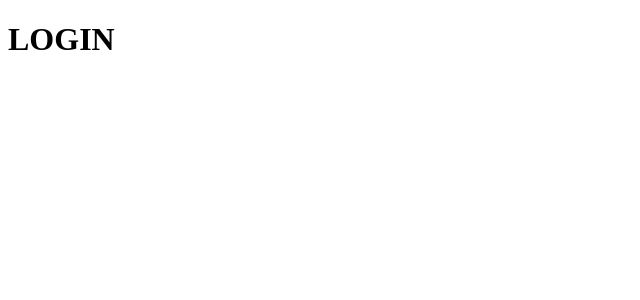
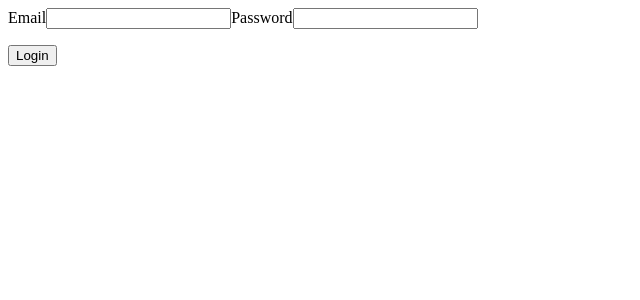
Before and after one commit to celso-rodrigo/new-shopping-cart, a React (Create React App) app: page / in a window 1280 px wide. Shown: the top 300 px of the page, without its empty margins (0-640 px from the left). Built offline with nearby package versions, Linux system fonts and the light colour scheme.

Commit message:
Iniciada página de login.

```diff
--- /dev/null
+++ b/src/helpers/loginErrorMessages.js
@@ -0,0 +1,8 @@
+export const INVALID_EMAIL = "Please enter a valid email address.";
+export const INVALID_PASSWORD = "Please enter a valid password.";
+export const SHORT_PASSWORD = "Password is too short.";
+export const LONG_PASSWORD = "Password is too long.";
+export const NO_NUMBER_PASSWORD = "Password must include numbers.";
+export const NO_LOWERCASE_PASSWORD = "Password must include lowecase characters.";
+export const NO_UPPERCASE_PASSWORD = "Password must include uppercase characters.";
+export const INVALID_PASSWORD_CHARACTERS = "Password includes invalid character.";
--- a/src/index.js
+++ b/src/index.js
@@ -1,8 +1,11 @@
 import React from "react";
 import ReactDOM from "react-dom/client";
 import App from "./App";
+import Provider from "./context/Provider";
 
 const root = ReactDOM.createRoot(document.getElementById("root"));
 root.render(
-  <App />
+  <Provider>
+    <App />
+  </Provider>
 );
--- a/src/pages/Login.js
+++ b/src/pages/Login.js
@@ -1,10 +1,57 @@
-import React from "react";
+import React, { useState } from "react";
+import * as e from "../helpers/loginErrorMessages";
+import { useNavigate } from "react-router-dom";
 
 function Login() {
+	const navigate = useNavigate();
+	const [email, setEmail] = useState("");
+	const [password, setPassword] = useState("");
+	const [problem, setProblem] = useState("");
+
+	const validateEmail = () => {
+		const EMAIL_REGEX = /^[^ ]+@[^ ]+\.[a-z]{2,3}$/;
+		if (!EMAIL_REGEX.test(email)) return setProblem(e.INVALID_EMAIL);
+		return true;
+	};
+
+	const validatePassword = () => {
+		const PASSWORD_REGEX =  /^(?=.*[A-Za-z])(?=.*\d)[A-Za-z\d@$!%*#?&^_-]{8,15}$/;
+		if (!password.length) return setProblem(e.INVALID_PASSWORD);
+		if (password.length < 8) return setProblem(e.SHORT_PASSWORD);
+		if (password.length > 15) return setProblem(e.LONG_PASSWORD);
+		if(password.search(/[0-9]/) === -1) return setProblem(e.NO_NUMBER_PASSWORD);
+		if(password.search(/[A-Z]/) === -1) return setProblem(e.NO_UPPERCASE_PASSWORD);
+		if(password.search(/[a-z]/) === -1) return setProblem(e.NO_LOWERCASE_PASSWORD);
+		if (!PASSWORD_REGEX.test(password)) return setProblem(e.INVALID_PASSWORD_CHARACTERS);
+		return true;
+	};
+
+	const validateLogin = () => {
+		const validInputs = validateEmail() && validatePassword();
+		if (validInputs) navigate("store");
+	};
+
   return (
-		<h1>
-			LOGIN
-		</h1>
+		<form>
+			<label>
+				Email
+				<input
+					type="email"
+					value={email}
+					onChange={({target}) => setEmail(target.value)}
+				/>
+			</label>
+			<label>
+				Password
+				<input
+					type="password"
+					value={password}
+					onChange={({target}) => setPassword(target.value)}
+					/>
+			</label>
+			<p>{problem.length > 0 && problem}</p>
+			<button type="button" onClick={validateLogin}>Login</button>
+		</form>
   );
 }
 
--- a/src/pages/Store.js
+++ b/src/pages/Store.js
@@ -1,10 +1,11 @@
 import React from "react";
 
 function Store() {
+
   return (
-		<h1>
-			STORE
-		</h1>
+		<div>
+			<h1>STORE</h1>
+		</div>
   );
 }
 
```
